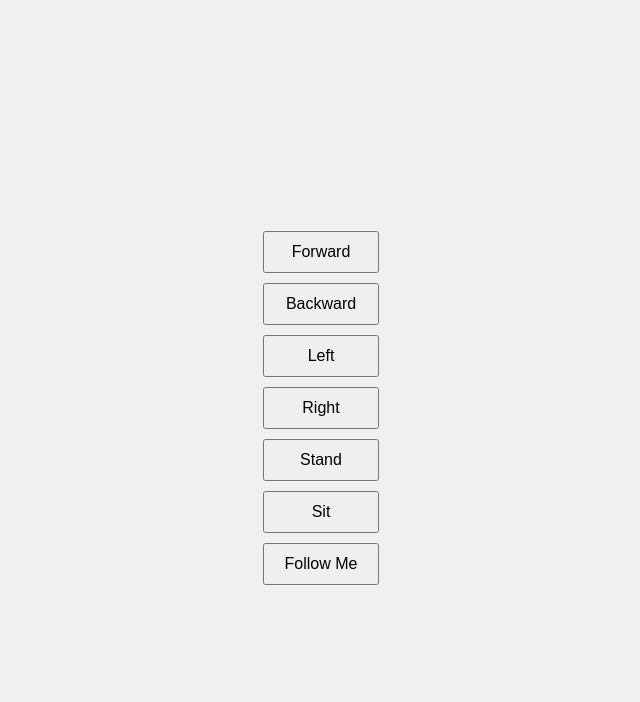
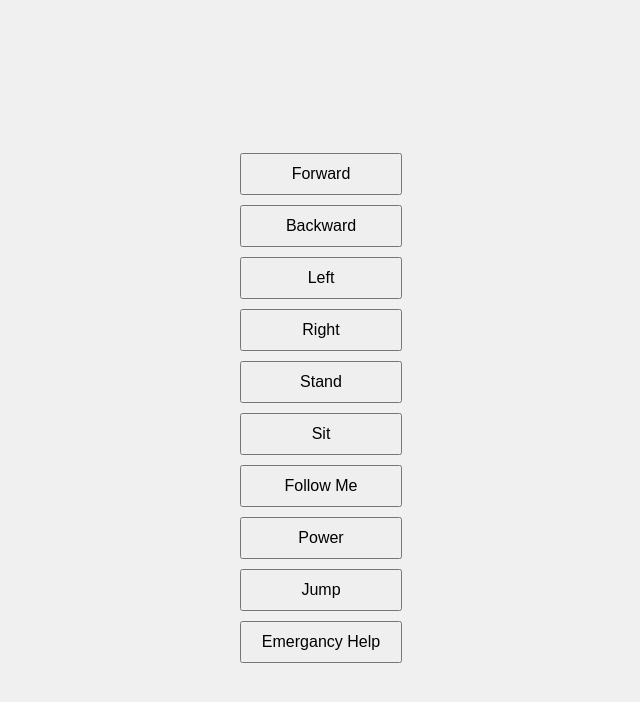
Before and after one commit to beaumodmail/coolgamesstudio, a plain HTML site: page issues/19/index.html in a window 1280 px wide. Shown: the whole page, without its empty margins (319-959 px from the left). Drawn offline with Linux system fonts and the light colour scheme.

Commit message:
Update index.html

```diff
--- a/issues/19/index.html
+++ b/issues/19/index.html
@@ -34,6 +34,9 @@
         <button>Stand</button>
         <button>Sit</button>
         <button>Follow Me</button>
+        <button>Power</button>
+        <button>Jump</button>
+        <button>Emergancy Help</button>
     </div>
 </body>
 </html>
```
